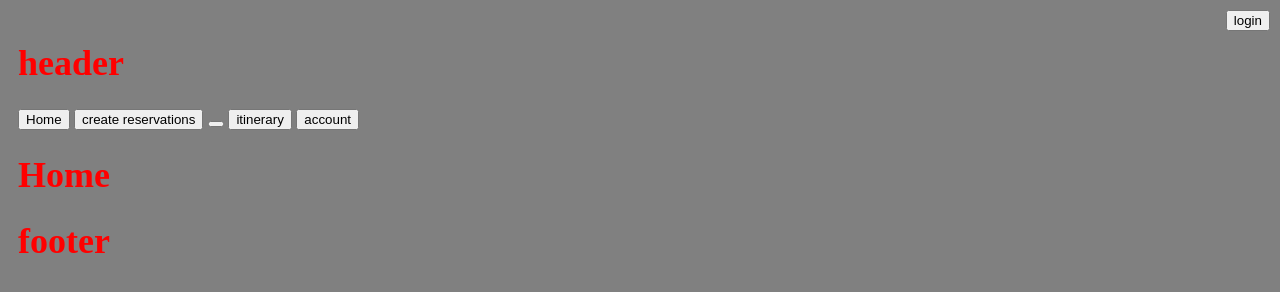
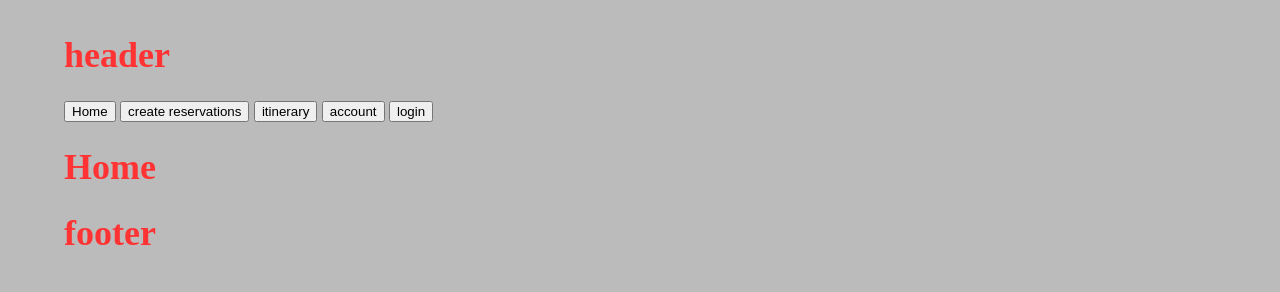
Before and after one commit to lukerupp/BPAProject, a website: page home/index.html in a window 1280 px wide. Drawn offline with nearby package versions, Linux system fonts and the light colour scheme; files whose address does not match are found by name.

Commit message:
end of day update

```diff
--- /dev/null
+++ b/admin/admin.css
@@ -0,0 +1,22 @@
+body{
+    background-color: #181818;
+}
+#login{
+    margin: auto;
+    margin-top: 32px;
+    width: 50%;
+    border: 3px solid black;
+    padding: 16px;
+    background-color: #0ff;
+    box-shadow: 0px 0px 32px #0ff;
+    border-radius: 32px;
+}
+
+button{
+    background-color: #181818;
+    color: #fff;
+}
+
+button:hover{
+    background-color: #686868;
+}
--- a/home/home.css
+++ b/home/home.css
@@ -1,12 +1,8 @@
 body {
-    background-color: gray;
-    color: red;
+    background-color: #bbb;
+    color: #f33;
     font-size: 18px;
     padding: 10px;
-
-  }
-  #login{
-    position: absolute;
-    top: 10px;
-    right:10px;
-  }
+    max-width: 90%;
+    margin: auto;
+}
--- a/login/loginScript.js
+++ b/login/loginScript.js
@@ -22,6 +22,7 @@ $(function () {
       data: login_data,
       success: function (res) {
         if(res == 'login successful'){
+          document.cookie = 'email=' + email;
           window.location.href = "/home.html"
         }
         if(res == 'login unsuccessful'){
--- a/mainServer.js
+++ b/mainServer.js
@@ -35,6 +35,7 @@ function openDatabase() {
 
 app.use(express.static("home")); //send initial html to client
 app.use(express.static("login"));
+app.use(express.static('admin'))
 app.use(express.static("reusables"));
 
 //login standard
--- a/reusables/header.html
+++ b/reusables/header.html
@@ -2,7 +2,6 @@
 <div>
     <button>Home</button>
     <button>create reservations</button>
-    <button></button>
     <button>itinerary</button>
     <button>account</button>
 
```
Also changed, not shown: admin/admin.html (added, +19 -0 lines), admin/adminScript.js (added).
